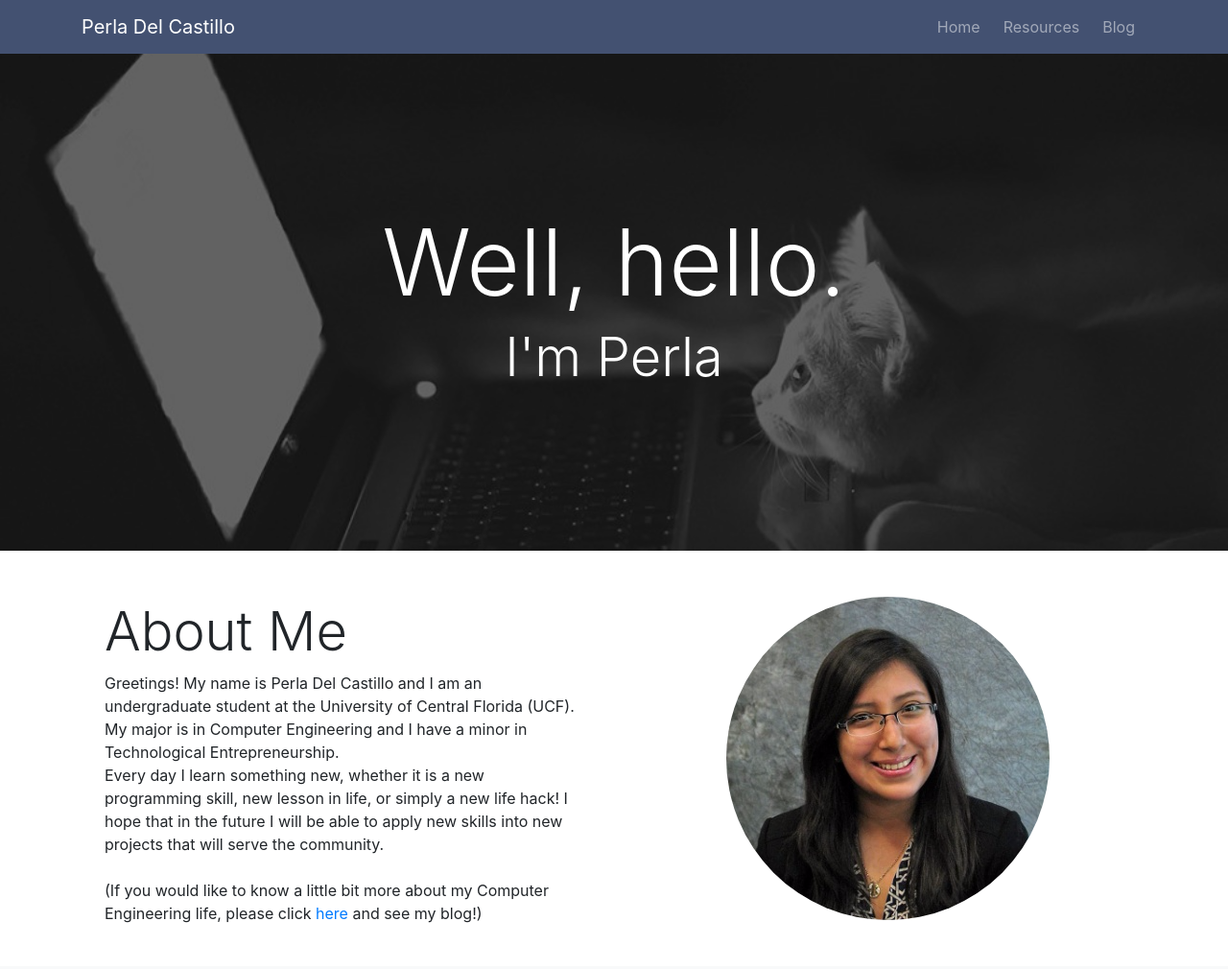
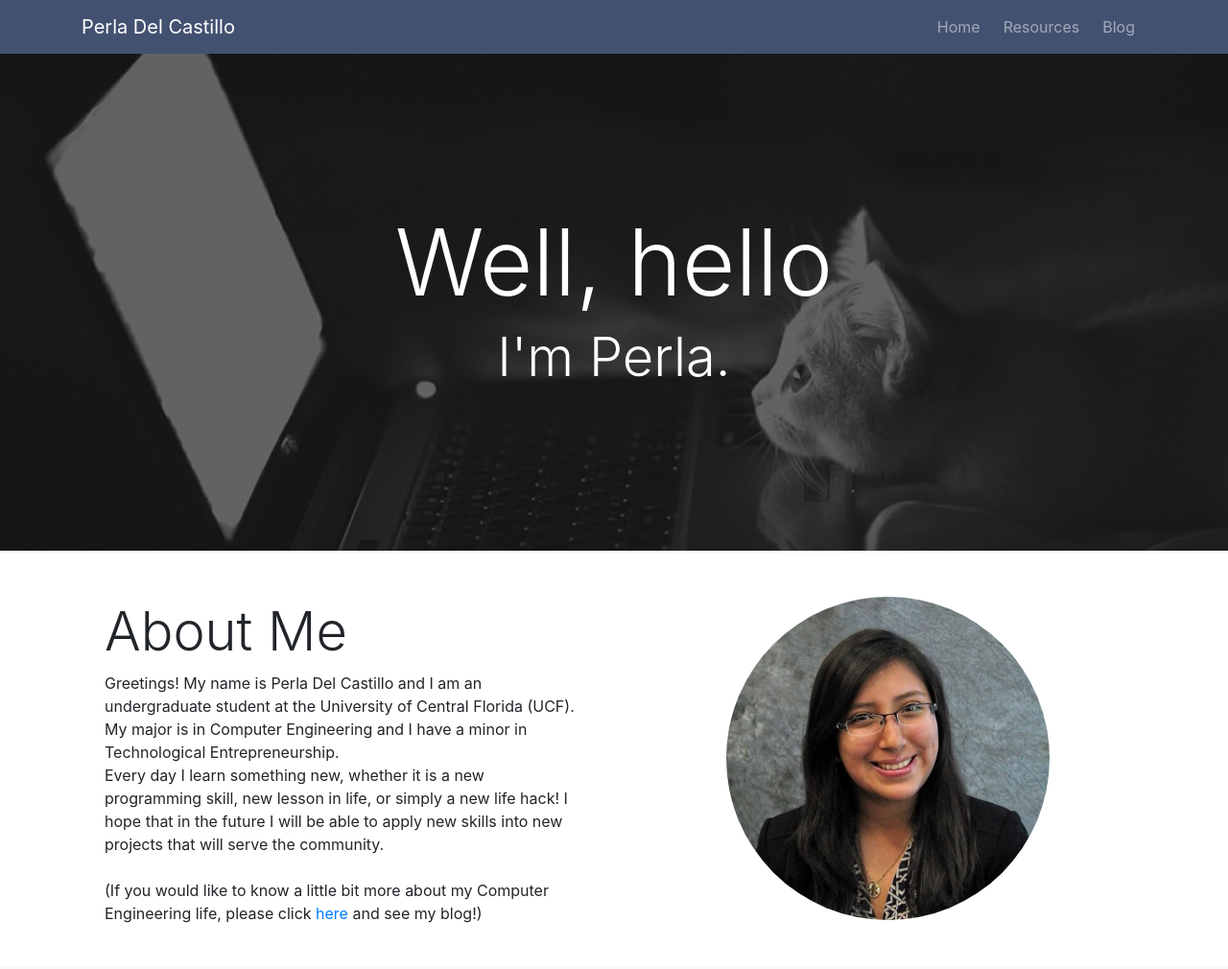
Before and after one commit to perlasamanez/perlasamanez.github.io, a website with bundled scripts: page index.html in a window 1280 px wide. Shown: the top 1010 px of the page at 96% size. Built offline with nearby package versions, Linux system fonts and the light colour scheme; a web font is replaced by a local one.

Commit message:
Updated index

```diff
--- a/index.html
+++ b/index.html
@@ -70,8 +70,8 @@
   <header class="masthead">
       <div class="overlay">
         <div class="container">
-          <h1 class="display-1 text-white">Well, hello.</h1>
-          <h2 class="display-4 text-white">I'm Perla</h2>
+          <h1 class="display-1 text-white">Well, hello</h1>
+          <h2 class="display-4 text-white">I'm Perla.</h2>
         </div>
       </div>
     </header>
```
